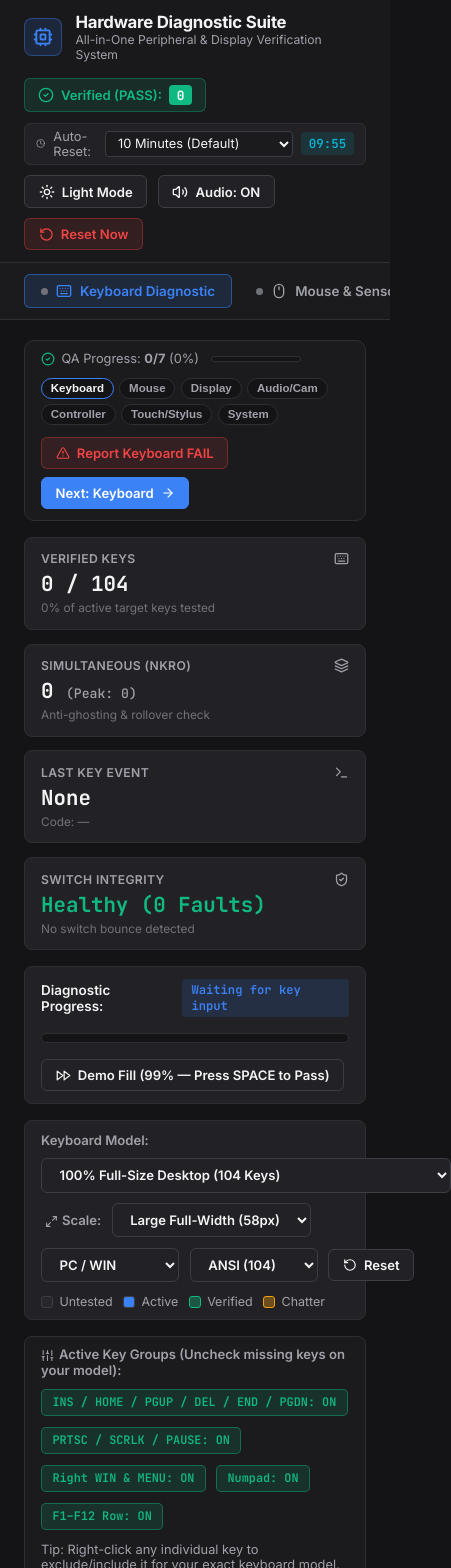
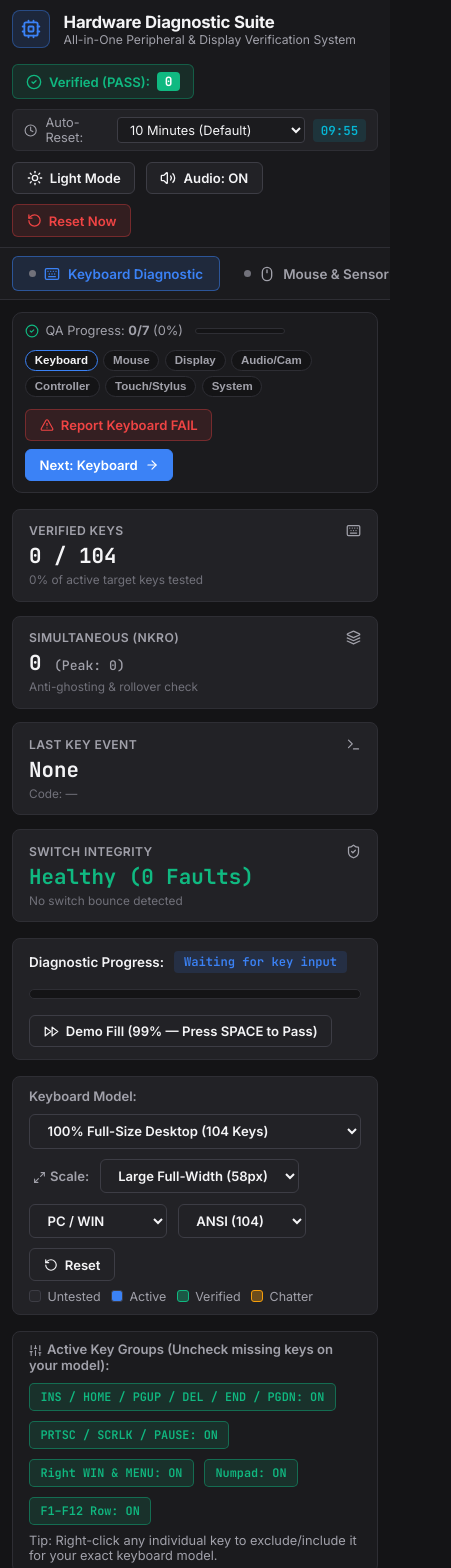
Before and after one commit to Noidea1001/KeyandScreenTest, a React (Vite) app: page /#keyboard in a window 390 px wide. Shown: the top 1568 px of the page, 451 px wide, since content can reach past the window. Built offline with nearby package versions, Linux system fonts and the light colour scheme.

Commit message:
fix(styles): define .card, fix .media-grid min width, update print rules, and add tablet/mobile breakpoints

```diff
--- a/src/styles/global.css
+++ b/src/styles/global.css
@@ -933,7 +933,7 @@ body {
 .screen-grid,
 .media-grid {
   display: grid;
-  grid-template-columns: repeat(auto-fit, minmax(320px, 1fr));
+  grid-template-columns: repeat(auto-fit, minmax(min(300px, 100%), 1fr));
   gap: 1rem;
 }
 
@@ -1236,6 +1236,8 @@ body {
 
   .top-header,
   .nav-tabs,
+  .qa-checklist-bar,
+  .batch-meta-bar,
   .pass-banner,
   .card-actions {
     display: none !important;
@@ -1487,3 +1489,97 @@ body {
   font-family: var(--font-mono);
   font-size: 0.95rem;
 }
+
+/* Generic Card & Responsive Table Wrapper */
+.card {
+  background: var(--bg-card);
+  border: 1px solid var(--border-color);
+  border-radius: 10px;
+  padding: 1.25rem;
+}
+
+.table-scroll-wrapper {
+  width: 100%;
+  overflow-x: auto;
+  -webkit-overflow-scrolling: touch;
+}
+
+.batch-table {
+  min-width: 620px;
+}
+
+/* Responsive Breakpoints (Tablet & Mobile) */
+@media (max-width: 768px) {
+  .top-header {
+    padding: 0.75rem 1rem;
+  }
+
+  .nav-tabs {
+    padding: 0.55rem 1rem;
+  }
+
+  .main-container {
+    padding: 1rem;
+  }
+
+  .card,
+  .batch-log-container {
+    padding: 1rem;
+  }
+
+  .qa-checklist-bar {
+    padding: 0.65rem 0.75rem;
+  }
+
+  .toolbar-row {
+    gap: 0.5rem;
+  }
+
+  .toolbar-group {
+    width: 100%;
+  }
+
+  .select-input {
+    max-width: 100%;
+  }
+}
+
+@media (max-width: 560px) {
+  .top-header {
+    padding: 0.65rem 0.75rem;
+  }
+
+  .nav-tabs {
+    padding: 0.5rem 0.75rem;
+  }
+
+  .main-container {
+    padding: 0.75rem;
+  }
+
+  .stats-bar {
+    grid-template-columns: 1fr;
+  }
+
+  .touch-grid {
+    grid-template-columns: repeat(4, 1fr);
+    gap: 0.45rem;
+  }
+
+  .touch-cell {
+    height: 64px;
+  }
+
+  .speaker-btn-grid {
+    grid-template-columns: 1fr;
+  }
+
+  .card-actions {
+    width: 100%;
+  }
+
+  .card-actions .btn {
+    flex: 1 1 auto;
+    justify-content: center;
+  }
+}
```
